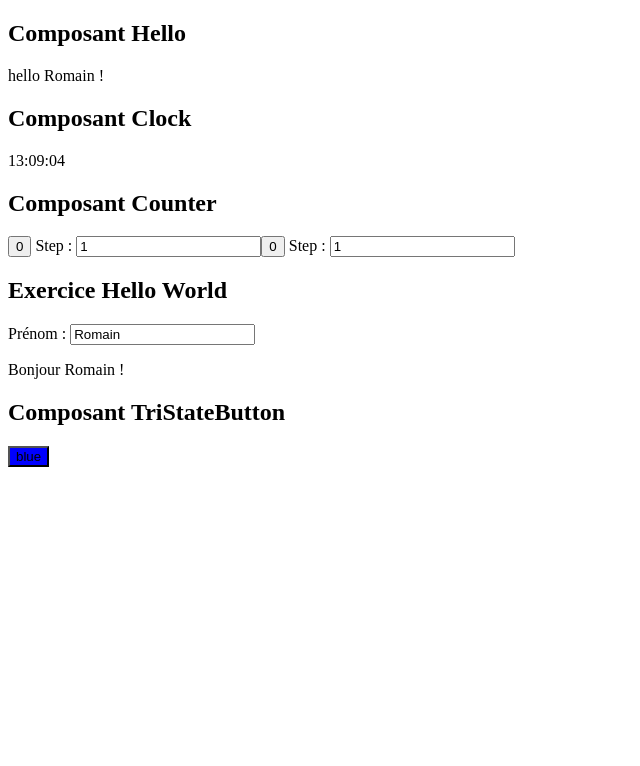
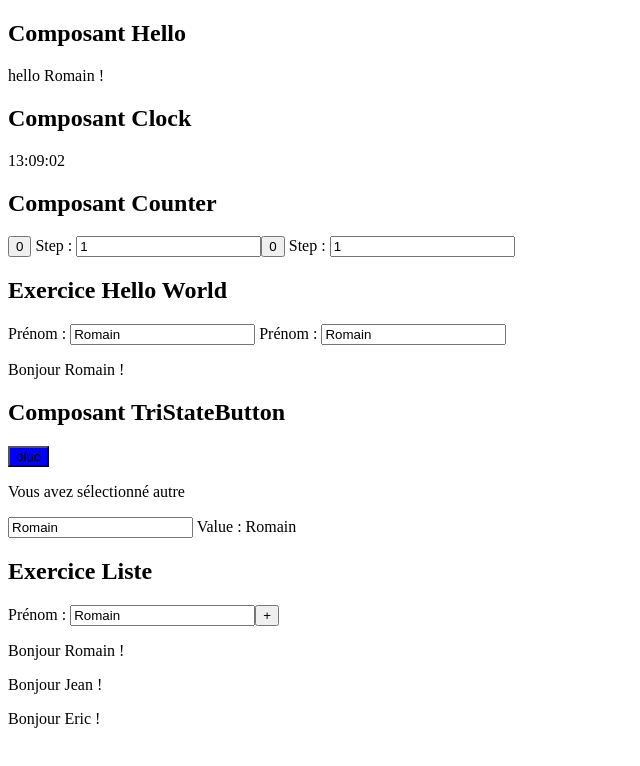
Before and after one commit to bioub/Formation_Angular_STMicroelectronics_2020_07, an Angular app in the folder hello-angular/: page / in a window 1280 px wide. Shown: the top 766 px of the page, without its empty margins (0-640 px from the left). Built offline with nearby package versions, Linux system fonts and the light colour scheme.

Commit message:
Exercice Liste

```diff
--- a/hello-angular/src/app/app.component.html
+++ b/hello-angular/src/app/app.component.html
@@ -13,3 +13,6 @@
 
 <h2>Composant TriStateButton</h2>
 <app-tri-state-button></app-tri-state-button>
+
+<h2>Exercice Liste</h2>
+<app-hello-list></app-hello-list>
--- a/hello-angular/src/app/app.module.ts
+++ b/hello-angular/src/app/app.module.ts
@@ -1,5 +1,6 @@
 import { BrowserModule } from '@angular/platform-browser';
 import { NgModule } from '@angular/core';
+import { FormsModule } from '@angular/forms';
 
 import { AppComponent } from './app.component';
 import { HelloComponent } from './hello/hello.component';
@@ -7,6 +8,7 @@ import { ClockComponent } from './clock/clock.component';
 import { CounterComponent } from './counter/counter.component';
 import { ExerciceHelloWorldComponent } from './exercice-hello-world/exercice-hello-world.component';
 import { TriStateButtonComponent } from './tri-state-button/tri-state-button.component';
+import { HelloListComponent } from './hello-list/hello-list.component';
 
 @NgModule({
   declarations: [
@@ -15,10 +17,15 @@ import { TriStateButtonComponent } from './tri-state-button/tri-state-button.com
     ClockComponent,
     CounterComponent,
     ExerciceHelloWorldComponent,
-    TriStateButtonComponent
+    TriStateButtonComponent,
+    HelloListComponent,
+
+    // Directive
+    // Pipe
   ],
   imports: [
-    BrowserModule
+    BrowserModule,
+    FormsModule, // me donne accès à ngModel
   ],
   providers: [],
   bootstrap: [AppComponent]
--- a/hello-angular/src/app/clock/clock.component.ts
+++ b/hello-angular/src/app/clock/clock.component.ts
@@ -14,7 +14,7 @@ export class ClockComponent implements OnInit {
   ngOnInit(): void {
     setInterval(() => {
       this.now = new Date();
-    }, 1000);
+    }, 3000);
   }
 
 }
--- a/hello-angular/src/app/exercice-hello-world/exercice-hello-world.component.html
+++ b/hello-angular/src/app/exercice-hello-world/exercice-hello-world.component.html
@@ -4,7 +4,19 @@
 -->
 
 <label>
-    Prénom : <input type="text" [value]="prenom" (input)="prenom = $event.target.value">
+    Prénom : <input type="text" [ngModel]="prenom" (ngModelChange)="prenom = $event">
+</label>
+
+<!--
+    [prefix]="variableEntree"
+    (prefixChange)="variableEntree = $event"
+    Dans ce cas on peut combiner comme ça :
+    [(prefix)]="variableEntree"
+    [()] BANANA IN A BOX
+-->
+
+<label>
+    Prénom : <input type="text" [(ngModel)]="prenom">
 </label>
 
 <p>
--- /dev/null
+++ b/hello-angular/src/app/hello-list/hello-list.component.html
@@ -0,0 +1,18 @@
+<!-- <label>
+    Prénom : <input type="text" [value]="prenom" (input)="prenom = $event.target.value">
+</label>
+
+<label>
+    Prénom : <input type="text" [ngModel]="prenom" (ngModelChange)="prenom = $event">
+</label> -->
+
+<label>
+    Prénom : <input type="text" [(ngModel)]="prenom">
+</label>
+<button>+</button>
+<!-- Exercice 2 : Au click de ce bouton, ajouter l'élément dans le tableau -->
+
+<!-- Exercice 1 : Boucler sur le tableau liste (pour afficher les prénoms) -->
+<p>Bonjour Romain !</p>
+<p>Bonjour Jean !</p>
+<p>Bonjour Eric !</p>
--- /dev/null
+++ b/hello-angular/src/app/hello-list/hello-list.component.ts
@@ -0,0 +1,19 @@
+import { Component, OnInit } from '@angular/core';
+
+@Component({
+  selector: 'app-hello-list',
+  templateUrl: './hello-list.component.html',
+  styleUrls: ['./hello-list.component.css']
+})
+export class HelloListComponent implements OnInit {
+
+  liste = ['Romain', 'Eric', 'Jean'];
+
+  prenom = 'Romain'
+
+  constructor() { }
+
+  ngOnInit(): void {
+  }
+
+}
--- a/hello-angular/src/app/tri-state-button/tri-state-button.component.html
+++ b/hello-angular/src/app/tri-state-button/tri-state-button.component.html
@@ -54,4 +54,11 @@
     <p>Vous avez sélectionné yellow</p>
 </ng-template>
 
-<p *ngIf="indexShown === 2">Vous avez sélectionné yellow</p>
+<p *ngIf="indexShown === 2; else other">Vous avez sélectionné yellow</p>
+
+<input #htmlInputEl value="Romain" />
+Value : {{ htmlInputEl.value }}
+
+<ng-template #other>
+  <p>Vous avez sélectionné autre</p>
+</ng-template>
```
Also changed, not shown: hello-angular/src/app/hello-list/hello-list.component.css (added).
